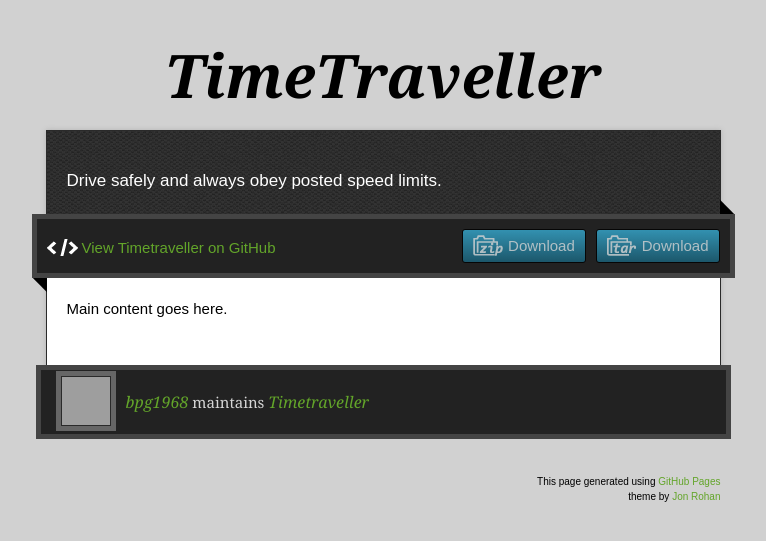
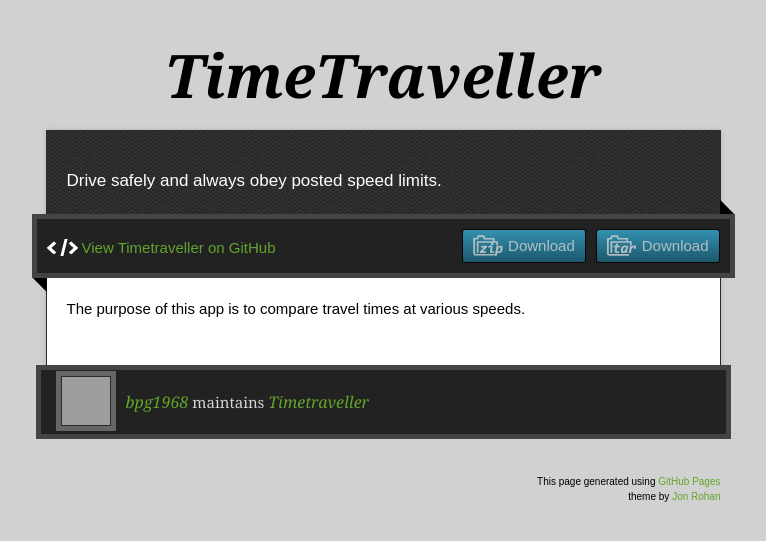
Before and after one commit to bpg1968/TimeTraveller, a Jekyll site: the page built from index.html, in a window 1280 px wide. Shown: the top 541 px of the page, without its empty margins (257-1023 px from the left). Built offline with Jekyll 4.4.1, drawn with Linux system fonts in a browser that asks for light colours; nearby versions of some CDN libraries; grey boxes are pictures that could not be loaded.

Commit message:
added a short description of the app

```diff
--- a/index.html
+++ b/index.html
@@ -1,4 +1,4 @@
 ---
 layout: default
 ---
-<p>Main content goes here.<p>
+<p>The purpose of this app is to compare travel times at various speeds.<p>
```
